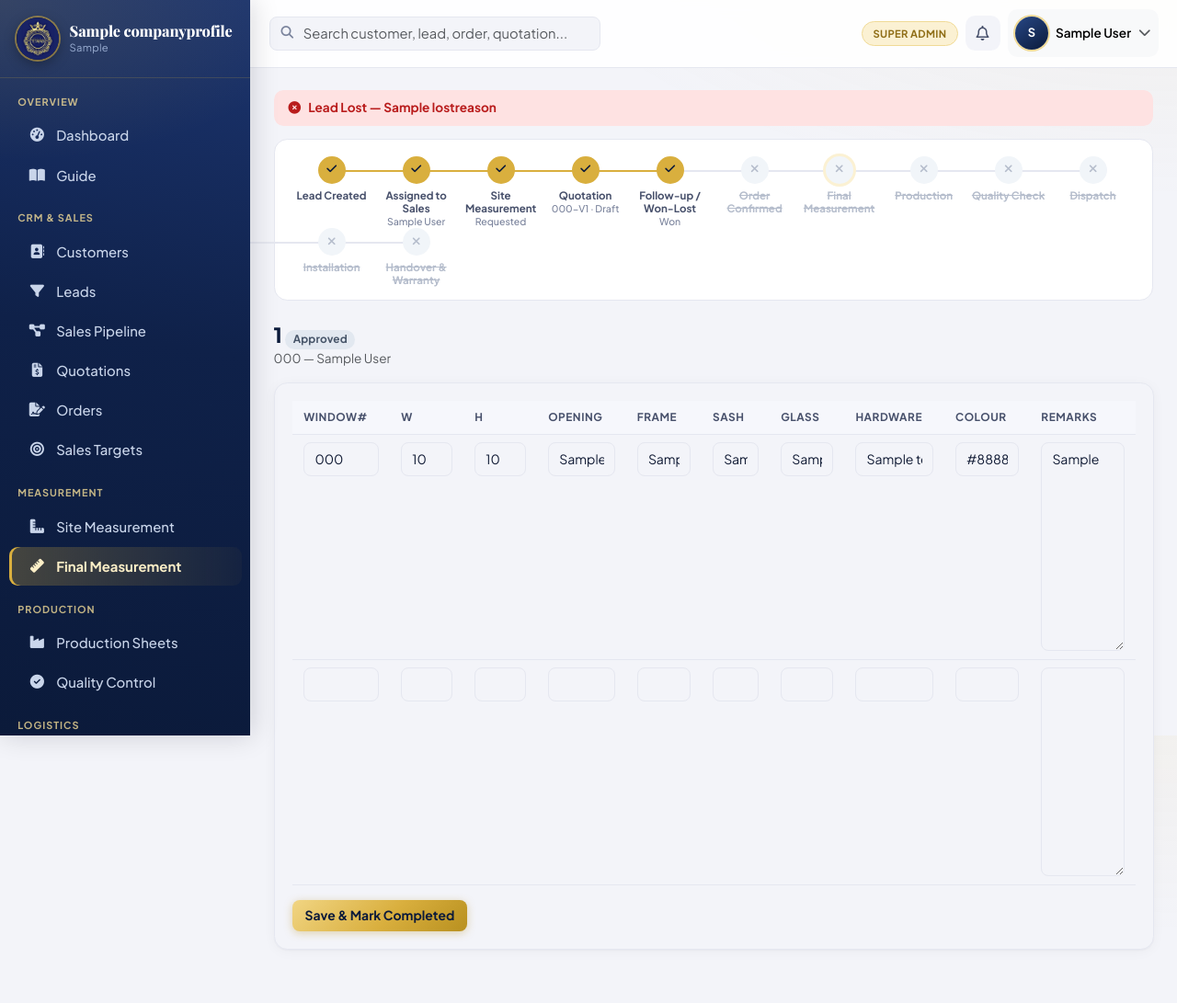
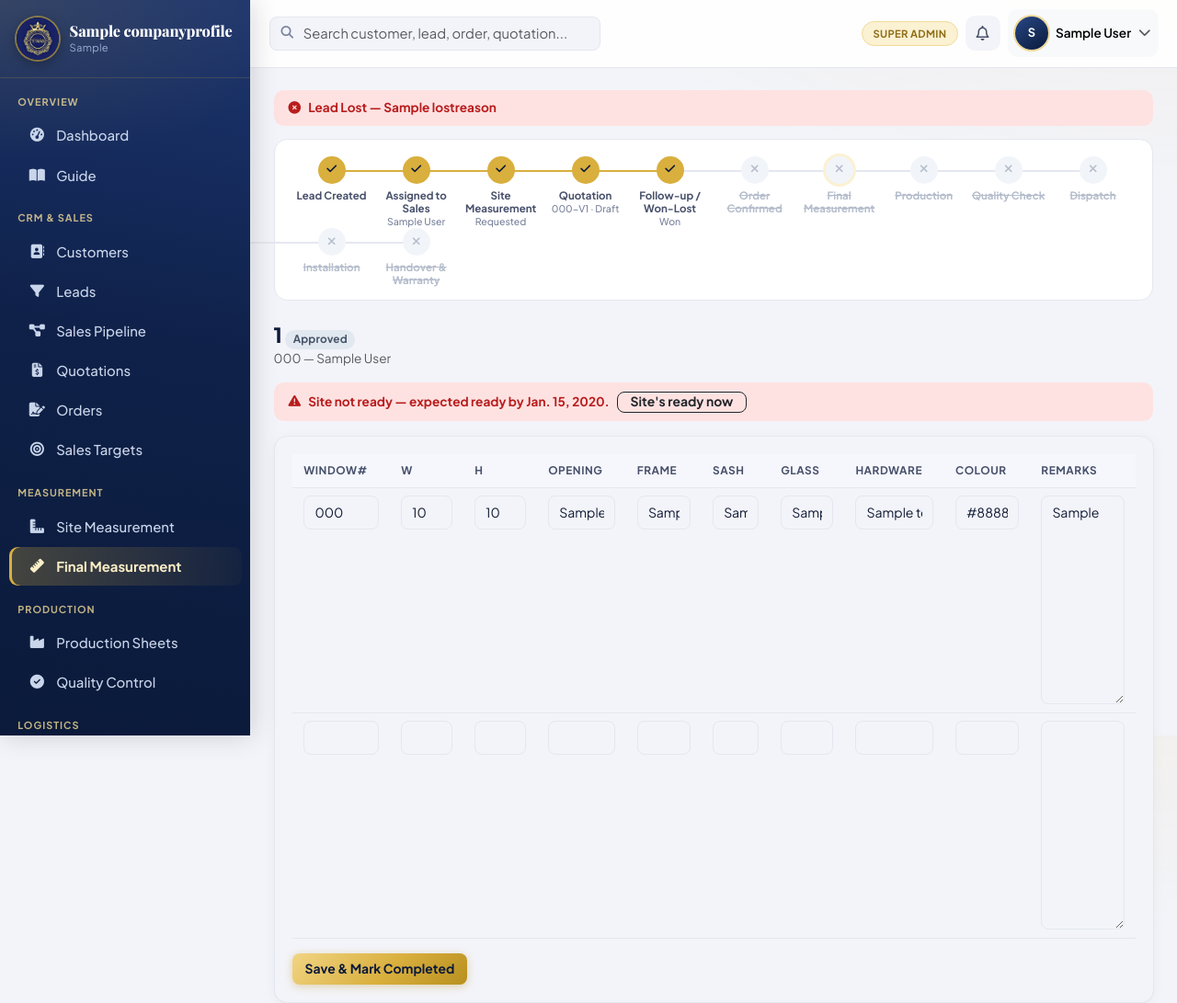
Before and after one commit to natesan0927-dot/Production-Sheet-Tool, a Django app: page /measurement/final/1/ in a window 1280 px wide. Shown: the top 1091 px of the page at 92% size. Before the commit the page ends 1034 px from the top, so only its background shows below. Run offline with Django 5.2, Linux system fonts and the light colour scheme; a user stored in the database is signed in; tables that the repository leaves empty hold one stand-in row (values such as "Sample post"); data that the repository does not hold is empty; some libraries are stand-ins or nearby versions.

Commit message:
Order-won: require committed delivery date, flag final-measurement deadlines
Delivery date is now required (and relabeled "Delivery Date (Committed)")
when confirming a Won order, rather than optional.

FinalMeasurementRequest gets a due_date property (order confirmation +
2 days) so it's clear when final measurement must happen by, and two
new fields -- site_ready_uncertain / site_ready_expected_date -- for
a "site not ready yet, expected ready by <date>" flow, mirroring the
existing installation site-not-ready pattern. There's no scheduler in
this app (only client polling + on-view notifications), so the
"reminder until it's done" is implemented by feeding this date into
the dashboard's existing overdue-badge/sort logic -- it resurfaces on
the assignee's dashboard every time they load it until cleared,
rather than a literal scheduled push.

Co-Authored-By: Claude Sonnet 5 <noreply@anthropic.com>

```diff
--- a/apps/dashboard/views.py
+++ b/apps/dashboard/views.py
@@ -140,7 +140,8 @@ def home(request):
     for m in MeasurementRequest.objects.filter(assigned_to=user).exclude(status__in=["completed", "cancelled"])[:10]:
         my_tasks.append({"label": f"Measurement: {m.measurement_id}", "url": m.get_absolute_url(), "due": m.scheduled_date, "icon": "fa-ruler-combined"})
     for f in FinalMeasurementRequest.objects.filter(assigned_to=user).exclude(status__in=["approved"])[:10]:
-        my_tasks.append({"label": f"Final Measurement: {f.final_measurement_id}", "url": f.get_absolute_url(), "due": f.scheduled_date, "icon": "fa-ruler"})
+        due = f.scheduled_date or f.site_ready_expected_date or f.due_date
+        my_tasks.append({"label": f"Final Measurement: {f.final_measurement_id}", "url": f.get_absolute_url(), "due": due, "icon": "fa-ruler"})
     for t in ProductionTask.objects.filter(assigned_to=user).exclude(status="completed").select_related("production_sheet", "stage")[:10]:
         my_tasks.append({"label": f"{t.stage.name}: {t.production_sheet.production_number}", "url": t.production_sheet.get_absolute_url(), "due": None, "icon": "fa-industry"})
     for i in Installation.objects.filter(installation_team=user).exclude(status="completed")[:10]:
--- a/apps/measurement/forms.py
+++ b/apps/measurement/forms.py
@@ -37,6 +37,12 @@ class FinalMeasurementRequestForm(forms.ModelForm):
         }
 
 
+class SiteReadyUncertainForm(forms.Form):
+    site_ready_expected_date = forms.DateField(
+        widget=forms.DateInput(attrs={"type": "date"}), label="Expected site-ready date"
+    )
+
+
 FinalMeasurementItemFormSet = inlineformset_factory(
     FinalMeasurementRequest, FinalMeasurementItem,
     fields=[
--- a/apps/measurement/models.py
+++ b/apps/measurement/models.py
@@ -1,3 +1,5 @@
+import datetime
+
 from django.conf import settings
 from django.db import models
 from django.urls import reverse
@@ -105,6 +107,8 @@ class FinalMeasurementRequest(models.Model):
     scheduled_date = models.DateField(null=True, blank=True)
     status = models.CharField(max_length=25, choices=STATUS_CHOICES, default="pending")
     site_readiness = models.CharField(max_length=150, blank=True)
+    site_ready_uncertain = models.BooleanField(default=False)
+    site_ready_expected_date = models.DateField(null=True, blank=True)
     special_remarks = models.TextField(blank=True)
     approved_by = models.ForeignKey(
         settings.AUTH_USER_MODEL, on_delete=models.SET_NULL, null=True, blank=True, related_name="+"
@@ -127,6 +131,11 @@ class FinalMeasurementRequest(models.Model):
 
     def get_absolute_url(self):
         return reverse("measurement:final_detail", args=[self.pk])
+
+    @property
+    def due_date(self):
+        """Final measurement must happen within 2 days of order confirmation."""
+        return self.order.confirmed_at.date() + datetime.timedelta(days=2)
 
 
 class FinalMeasurementItem(models.Model):
--- a/apps/measurement/templates/measurement/final_detail.html
+++ b/apps/measurement/templates/measurement/final_detail.html
@@ -19,6 +19,34 @@
     {% endif %}
   </div>
 </div>
+
+{% if final_measurement.site_ready_uncertain %}
+<div class="tw-journey-banner tw-journey-banner-lost mb-3">
+  <i class="fa-solid fa-triangle-exclamation me-2"></i>
+  Site not ready — expected ready by {{ final_measurement.site_ready_expected_date }}.
+  <form method="post" action="{% url 'measurement:final_site_ready' final_measurement.pk %}" class="d-inline ms-2">
+    {% csrf_token %}<button class="btn btn-sm btn-outline-dark py-0">Site's ready now</button>
+  </form>
+</div>
+{% elif final_measurement.status != "completed" and final_measurement.status != "approved" %}
+<div class="d-flex align-items-center gap-2 mb-3 flex-wrap">
+  <span class="text-muted small"><i class="fa-regular fa-clock me-1"></i>Due by {{ final_measurement.due_date }} (within 2 days of order confirmation)</span>
+  <button class="btn btn-sm btn-outline-warning" data-bs-toggle="modal" data-bs-target="#siteNotReadyModal">Site not ready yet?</button>
+</div>
+<div class="modal fade" id="siteNotReadyModal" tabindex="-1">
+  <div class="modal-dialog"><div class="modal-content">
+    <form method="post" action="{% url 'measurement:final_site_not_ready' final_measurement.pk %}">
+      {% csrf_token %}
+      <div class="modal-header"><h6 class="modal-title mb-0">Site not ready</h6><button type="button" class="btn-close" data-bs-dismiss="modal"></button></div>
+      <div class="modal-body">
+        <label class="form-label small fw-semibold">When do you expect the site to be ready?</label>
+        <input type="date" name="site_ready_expected_date" class="form-control form-control-sm" required>
+      </div>
+      <div class="modal-footer"><button class="btn btn-sm btn-warning">Save</button></div>
+    </form>
+  </div></div>
+</div>
+{% endif %}
 
 <div class="card mb-3">
   <div class="card-body">
--- a/apps/measurement/urls.py
+++ b/apps/measurement/urls.py
@@ -16,5 +16,7 @@ urlpatterns = [
     path("final/add/", views.final_create, name="final_create"),
     path("final/<int:pk>/", views.FinalMeasurementDetailView.as_view(), name="final_detail"),
     path("final/<int:pk>/items/", views.final_save_items, name="final_save_items"),
+    path("final/<int:pk>/site-not-ready/", views.final_site_not_ready, name="final_site_not_ready"),
+    path("final/<int:pk>/site-ready/", views.final_site_ready, name="final_site_ready"),
     path("final/<int:pk>/approve/", views.final_approve, name="final_approve"),
 ]
--- a/apps/measurement/views.py
+++ b/apps/measurement/views.py
@@ -13,6 +13,7 @@ from apps.core.notifications import notify
 from apps.crm.models import Lead
 from apps.measurement.forms import (
     FinalMeasurementItemFormSet, FinalMeasurementRequestForm, MeasurementItemFormSet, MeasurementRequestForm,
+    SiteReadyUncertainForm,
 )
 from apps.measurement.models import FinalMeasurementRequest, MeasurementRequest
 from apps.sales.models import Order
@@ -196,6 +197,36 @@ def final_create(request):
 
 @login_required
 @require_POST
+def final_site_not_ready(request, pk):
+    fm = get_object_or_404(FinalMeasurementRequest, pk=pk)
+    form = SiteReadyUncertainForm(request.POST)
+    if form.is_valid():
+        fm.site_ready_uncertain = True
+        fm.site_ready_expected_date = form.cleaned_data["site_ready_expected_date"]
+        fm.save(update_fields=["site_ready_uncertain", "site_ready_expected_date"])
+        if fm.order.salesperson:
+            notify(
+                fm.order.salesperson,
+                f"Site not ready for final measurement: {fm.final_measurement_id} (expected {fm.site_ready_expected_date})",
+                url=fm.get_absolute_url(), related_object=fm,
+            )
+        messages.warning(request, "Marked as site-not-ready. This will keep showing as a reminder until it's cleared.")
+    return redirect("measurement:final_detail", pk=pk)
+
+
+@login_required
+@require_POST
+def final_site_ready(request, pk):
+    fm = get_object_or_404(FinalMeasurementRequest, pk=pk)
+    fm.site_ready_uncertain = False
+    fm.site_ready_expected_date = None
+    fm.save(update_fields=["site_ready_uncertain", "site_ready_expected_date"])
+    messages.success(request, "Site marked ready.")
+    return redirect("measurement:final_detail", pk=pk)
+
+
+@login_required
+@require_POST
 def final_save_items(request, pk):
     fm = get_object_or_404(FinalMeasurementRequest, pk=pk)
     formset = FinalMeasurementItemFormSet(request.POST, instance=fm)
--- a/apps/sales/forms.py
+++ b/apps/sales/forms.py
@@ -32,11 +32,16 @@ class OrderConfirmForm(forms.ModelForm):
             "final_order_value", "discount", "tax", "payment_terms", "advance_amount",
             "balance_amount", "expected_delivery_date", "expected_installation_date", "special_instructions",
         ]
+        labels = {"expected_delivery_date": "Delivery Date (Committed)"}
         widgets = {
             "expected_delivery_date": forms.DateInput(attrs={"type": "date"}),
             "expected_installation_date": forms.DateInput(attrs={"type": "date"}),
             "special_instructions": forms.Textarea(attrs={"rows": 2}),
         }
+
+    def __init__(self, *args, **kwargs):
+        super().__init__(*args, **kwargs)
+        self.fields["expected_delivery_date"].required = True
 
 
 class PaymentForm(forms.ModelForm):
```
Also changed, not shown: apps/measurement/migrations/0002_finalmeasurementrequest_site_ready_expected_date_and_more.py (added).
